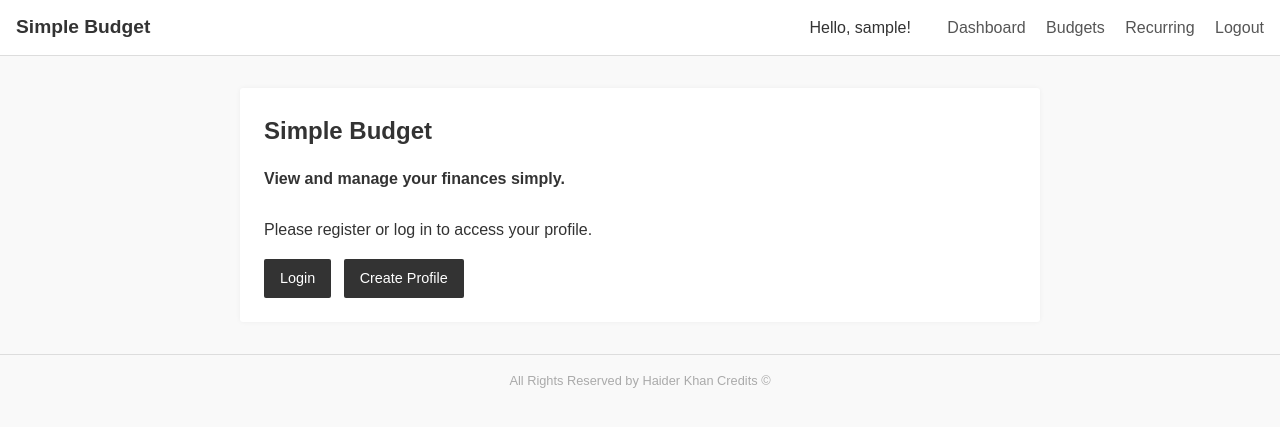
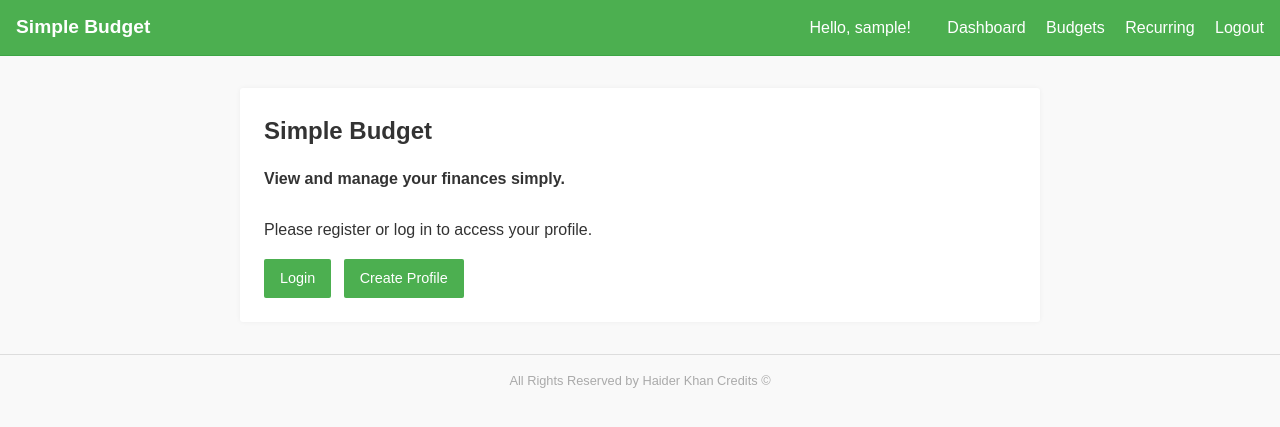
Before and after one commit to haiderak12/412-a3, a Django app: page /project/ in a window 1280 px wide. Shown: the top 427 px of the page. Run offline with Django 5.2, Linux system fonts and the light colour scheme; the visitor is signed in with stand-in values (Sample User, id 1); some libraries are stand-ins or nearby versions.

Commit message:
final version

```diff
--- a/project/templates/project/base.html
+++ b/project/templates/project/base.html
@@ -12,7 +12,7 @@
     <header>
         <nav class="navbar">
             <div class="nav-left">
-                <a href="{% url 'home' %}">Simple Budget</a>
+                <a class="title-card" href="{% url 'home' %}">Simple Budget</a>
             </div>
             <div class="nav-right">
                 {% if user.is_authenticated %}
--- a/project/urls.py
+++ b/project/urls.py
@@ -31,7 +31,6 @@ urlpatterns = [
     path('budget/<int:pk>/delete/', BudgetDeleteView.as_view(), name='budget_delete'),
 
     # Recurring Transactions
-    # Recurring transactions
     path('recurring/', RecurringTransactionListView.as_view(), name='recurring_list'),
     path('recurring/add/', RecurringTransactionCreateView.as_view(), name='recurring_add'),
     path('recurring/<int:pk>/edit/', RecurringTransactionUpdateView.as_view(), name='recurring_edit'),
--- a/project/views.py
+++ b/project/views.py
@@ -20,16 +20,25 @@ import datetime
 
 # Home view (public/homepage)
 class HomeView(TemplateView):
+    """
+    Display the public homepage for unauthenticated users.
+    """
     template_name = 'project/home.html'
 
 # Profile (User) creation view
 class ProfileCreateView(CreateView):
+    """
+    Allow a new user to create a profile (register an account).
+    """
     form_class = UserCreationForm
     template_name = 'project/profile_create.html'
     success_url = reverse_lazy('login')  # After successful creation, redirect to login page
 
 # Custom login/logout views
 def login_view(request):
+    """
+    Display the login page and authenticate the user upon form submission.
+    """
     if request.user.is_authenticated:
         # If the user is already logged in, redirect to dashboard or home
         return redirect('dashboard')
@@ -48,11 +57,17 @@ def login_view(request):
 
 
 def logout_view(request):
+    """
+    Log the user out and redirect them to the home page.
+    """
     if request.user.is_authenticated:
         logout(request)
     return redirect('home')
 
 class DashboardView(LoginRequiredMixin, View):
+    """
+    Display a dashboard with financial summaries, charts, and filtering by month and year.
+    """
     def get(self, request):
         user = request.user
         # Calculate totals
@@ -112,7 +127,7 @@ class DashboardView(LoginRequiredMixin, View):
             (5, "May"), (6, "June"), (7, "July"), (8, "August"),
             (9, "September"), (10, "October"), (11, "November"), (12, "December")
         ]
-        # For simplicity, let's just give a small range of years
+
         current_year = now.year
         available_years = [current_year, current_year - 1, current_year - 2]
 
@@ -132,49 +147,65 @@ class DashboardView(LoginRequiredMixin, View):
 ### Transaction CRUD Views
 
 class TransactionListView(LoginRequiredMixin, ListView):
+    """
+    Display a list of all the logged-in user's transactions.
+    """
     model = Transaction
     template_name = 'project/transaction_list.html'
     context_object_name = 'transactions'
 
     def get_queryset(self):
+        """Return transactions belonging to the currently logged-in user, ordered by date."""
         return Transaction.objects.filter(user=self.request.user).order_by('-date')
 
 
 class TransactionCreateView(LoginRequiredMixin, CreateView):
+    """
+    Provide a form to create a new transaction for the logged-in user.
+    """
     model = Transaction
     form_class = TransactionForm
     template_name = 'project/transaction_form.html'
     success_url = reverse_lazy('transaction_list')
 
     def form_valid(self, form):
-        # Set the user field to the currently logged in user
+        """Automatically set the user on the new transaction before saving."""
         form.instance.user = self.request.user
         return super().form_valid(form)
 
 
 class TransactionUpdateView(LoginRequiredMixin, UpdateView):
+    """
+    Provide a form to update an existing transaction owned by the logged-in user.
+    """
     model = Transaction
     form_class = TransactionForm
     template_name = 'project/transaction_form.html'
     success_url = reverse_lazy('transaction_list')
 
     def get_queryset(self):
-        # Ensure user can only update their own transactions
+        """Only allow editing transactions that belong to the current user."""
         return Transaction.objects.filter(user=self.request.user)
 
 
 class TransactionDeleteView(LoginRequiredMixin, DeleteView):
+    """
+    Allow the logged-in user to delete one of their transactions.
+    """
     model = Transaction
     template_name = 'project/transaction_confirm_delete.html'
     success_url = reverse_lazy('transaction_list')
 
     def get_queryset(self):
-        # Ensure user can only delete their own transactions
+        """Only allow deleting transactions that belong to the current user."""
         return Transaction.objects.filter(user=self.request.user)
 
 ### Budget CRUD Views
 
 class BudgetSummaryView(LoginRequiredMixin, View):
+    """
+    Display a summary of all budgets for the logged-in user, including monthly usage progress.
+    """
     def get(self, request):
         user = request.user
         now = timezone.now()
@@ -203,7 +234,6 @@ class BudgetSummaryView(LoginRequiredMixin, View):
         budgets = Budget.objects.filter(user=user).select_related('category')
 
         # Calculate monthly spending per category
-        # For each budget, sum the expenses for that category in the given month
         budget_data = []
         for b in budgets:
             total_spent = Transaction.objects.filter(
@@ -261,92 +291,119 @@ class BudgetSummaryView(LoginRequiredMixin, View):
 
 
 class BudgetCreateView(LoginRequiredMixin, CreateView):
+    """
+    Allow the user to create a new budget tied to a selected category.
+    """
     model = Budget
     form_class = BudgetForm
     template_name = 'project/budget_form.html'
     success_url = reverse_lazy('budget_summary')
 
     def form_valid(self, form):
+        """Set the current user on the newly created budget."""
         form.instance.user = self.request.user
         return super().form_valid(form)
 
     def get_form(self, *args, **kwargs):
+        """Customize the form to display all available categories for selection."""
         form = super().get_form(*args, **kwargs)
-        # Restrict category choices to categories owned by this user that don't have a budget yet
         form.fields['category'].queryset = Category.objects.all()
         return form
 
 
 class BudgetUpdateView(LoginRequiredMixin, UpdateView):
+    """
+    Provide a form to update an existing budget's monthly limit.
+    """
     model = Budget
     form_class = BudgetForm
     template_name = 'project/budget_form.html'
     success_url = reverse_lazy('budget_summary')
 
     def get_queryset(self):
+        """Only allow editing budgets that belong to the current user."""
         return Budget.objects.filter(user=self.request.user)
 
     def get_form(self, *args, **kwargs):
+        """Allow changing the monthly limit but keep category choices global."""
         form = super().get_form(*args, **kwargs)
-        # When updating, allow changing the limit but usually category shouldn't change.
-        # If you want to allow changing category, you'd also filter similarly as in create.
         form.fields['category'].queryset = Category.objects.all()
         return form
 
 
 class BudgetDeleteView(LoginRequiredMixin, DeleteView):
+    """
+    Allow the user to delete one of their budgets.
+    """
     model = Budget
     template_name = 'project/budget_confirm_delete.html'
     success_url = reverse_lazy('budget_summary')
 
     def get_queryset(self):
+        """Only allow deleting budgets that belong to the current user."""
         return Budget.objects.filter(user=self.request.user)
 
 ### Recurring Transactions CRUD Views
 
 class RecurringTransactionListView(LoginRequiredMixin, ListView):
+    """
+    Display a list of all the user's recurring transactions.
+    """
     model = RecurringTransaction
     template_name = 'project/recurring_list.html'
     context_object_name = 'recurring_transactions'
 
     def get_queryset(self):
+        """Return recurring transactions belonging to the current user."""
         return RecurringTransaction.objects.filter(user=self.request.user).order_by('start_date')
 
 class RecurringTransactionCreateView(LoginRequiredMixin, CreateView):
+    """
+    Allow the user to create a new recurring transaction.
+    """
     model = RecurringTransaction
     form_class = RecurringTransactionForm
     template_name = 'project/recurring_form.html'
     success_url = reverse_lazy('recurring_list')
 
     def form_valid(self, form):
+        """Set the current user on the new recurring transaction."""
         form.instance.user = self.request.user
         return super().form_valid(form)
 
     def get_form(self, *args, **kwargs):
+        """Display all categories for the user to choose from."""
         form = super().get_form(*args, **kwargs)
-        # Restrict category choices to categories owned by the user
         form.fields['category'].queryset = form.fields['category'].queryset.all()
         return form
 
 class RecurringTransactionUpdateView(LoginRequiredMixin, UpdateView):
+    """
+    Provide a form to update an existing recurring transaction.
+    """
     model = RecurringTransaction
     form_class = RecurringTransactionForm
     template_name = 'project/recurring_form.html'
     success_url = reverse_lazy('recurring_list')
 
     def get_queryset(self):
+        """Only allow updating recurring transactions that belong to the current user."""
         return RecurringTransaction.objects.filter(user=self.request.user)
 
     def get_form(self, *args, **kwargs):
+        """Allow editing recurring transaction details and choose from all categories."""
         form = super().get_form(*args, **kwargs)
-        # Restrict category choices to user's categories
         form.fields['category'].queryset = form.fields['category'].queryset.all()
         return form
 
 class RecurringTransactionDeleteView(LoginRequiredMixin, DeleteView):
+    """
+    Allow the user to delete one of their recurring transactions.
+    """
     model = RecurringTransaction
     template_name = 'project/recurring_confirm_delete.html'
     success_url = reverse_lazy('recurring_list')
 
     def get_queryset(self):
+        """Only allow deleting recurring transactions that belong to the current user."""
         return RecurringTransaction.objects.filter(user=self.request.user)
--- a/static/project/styles.css
+++ b/static/project/styles.css
@@ -15,7 +15,6 @@ footer, header, hgroup, menu, nav, section, summary, time, mark, audio, video {
     vertical-align: baseline;
 }
 
-/* HTML5 display-role reset for older browsers */
 article, aside, details, figcaption, figure,
 footer, header, hgroup, menu, nav, section {
     display: block;
@@ -35,6 +34,10 @@ a {
     text-decoration: none;
 }
 
+.title-card {
+    color: #fff;
+}
+
 a:hover {
     text-decoration: underline;
 }
@@ -48,8 +51,8 @@ main {
 
 /* Navbar */
 .navbar {
-    background: #fff;
-    border-bottom: 1px solid #ddd;
+    background: #4caf50;
+    border-bottom: 1px solid #3da545;
     padding: 0.75rem 1rem;
     display: flex;
     justify-content: space-between;
@@ -63,12 +66,12 @@ main {
 
 .nav-right a {
     margin-left: 1rem;
-    color: #555;
+    color: #fff;
 }
 
 .nav-right span {
     margin-right: 1rem;
-    color: #333;
+    color: #fff;
     font-weight: 500;
 }
 
@@ -83,7 +86,7 @@ h2 {
 /* Buttons */
 .btn {
     display: inline-block;
-    background: #333;
+    background: #4caf50;
     color: #fff;
     padding: 0.5rem 1rem;
     border-radius: 2px;
@@ -93,7 +96,7 @@ h2 {
 }
 
 .btn:hover {
-    background: #555;
+    background: #45a346;
 }
 
 /* Forms */
@@ -123,7 +126,7 @@ form select {
 }
 
 form button[type="submit"] {
-    background: #333;
+    background: #4caf50;
     color: #fff;
     border: none;
     padding: 0.5rem 1rem;
@@ -132,7 +135,7 @@ form button[type="submit"] {
 }
 
 form button[type="submit"]:hover {
-    background: #555;
+    background: #45a346;
 }
 
 /* Tables */
@@ -221,7 +224,7 @@ tbody tr:last-child td {
     margin: 2rem auto;
 }
 
-/* Adjust margins between the form and the chart */
+/* Filter Form */
 .date-filter-form {
     margin-bottom: 1rem;
     display: flex;
```
Also changed, not shown: project/models.py (+12 -0 lines), 1 other file.
